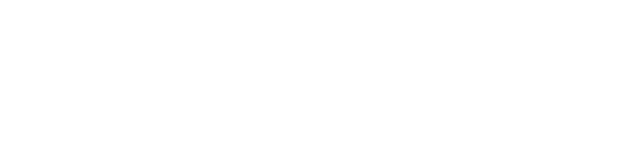
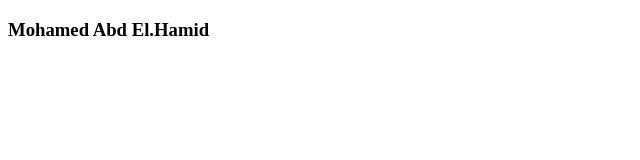
Before and after one commit to mohamedhelwa/Version-Control-test, a plain HTML site: page index.html in a window 1280 px wide. Shown: the whole page, without its empty margins (0-640 px from the left). Drawn offline with Linux system fonts and the light colour scheme.

Commit message:
adding name in h3

```diff
--- a/index.html
+++ b/index.html
@@ -6,6 +6,6 @@
     <title>Document</title>
 </head>
 <body>
-
+    <h3>Mohamed Abd El.Hamid</h3>
 </body>
 </html>
```
